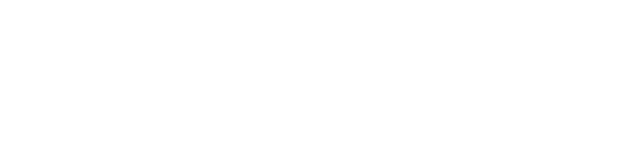
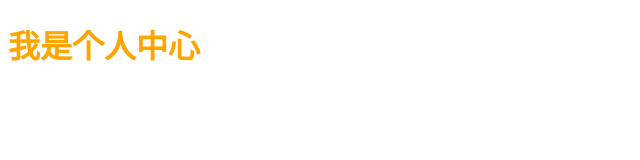
Before and after one commit to xiaoming1993/it666, a plain HTML site: page me/index.html in a window 1280 px wide. Shown: the whole page, without its empty margins (0-640 px from the left). Drawn offline with Linux system fonts and the light colour scheme.

Commit message:
完成个人中心结构代码的编写

```diff
--- a/me/css/index.css
+++ b/me/css/index.css
@@ -0,0 +1,3 @@
+h1 {
+    color: orange;
+}
--- a/me/index.html
+++ b/me/index.html
@@ -3,8 +3,10 @@
 <head>
     <meta charset="UTF-8">
     <title>Title</title>
+    <link rel="stylesheet" href="css/index.css">
+    <script src="js/index.js"></script>
 </head>
 <body>
-
+<h1>我是个人中心</h1>
 </body>
 </html>
```
